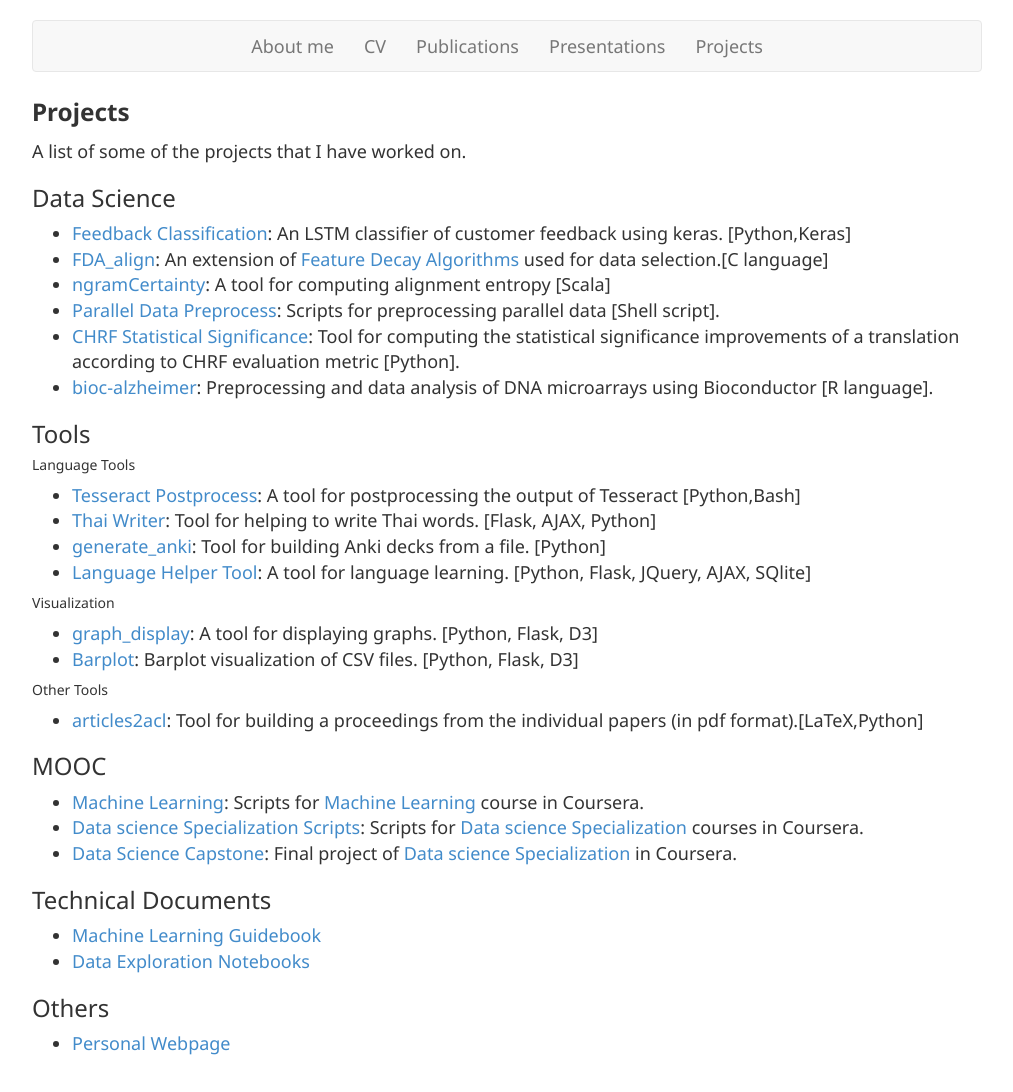
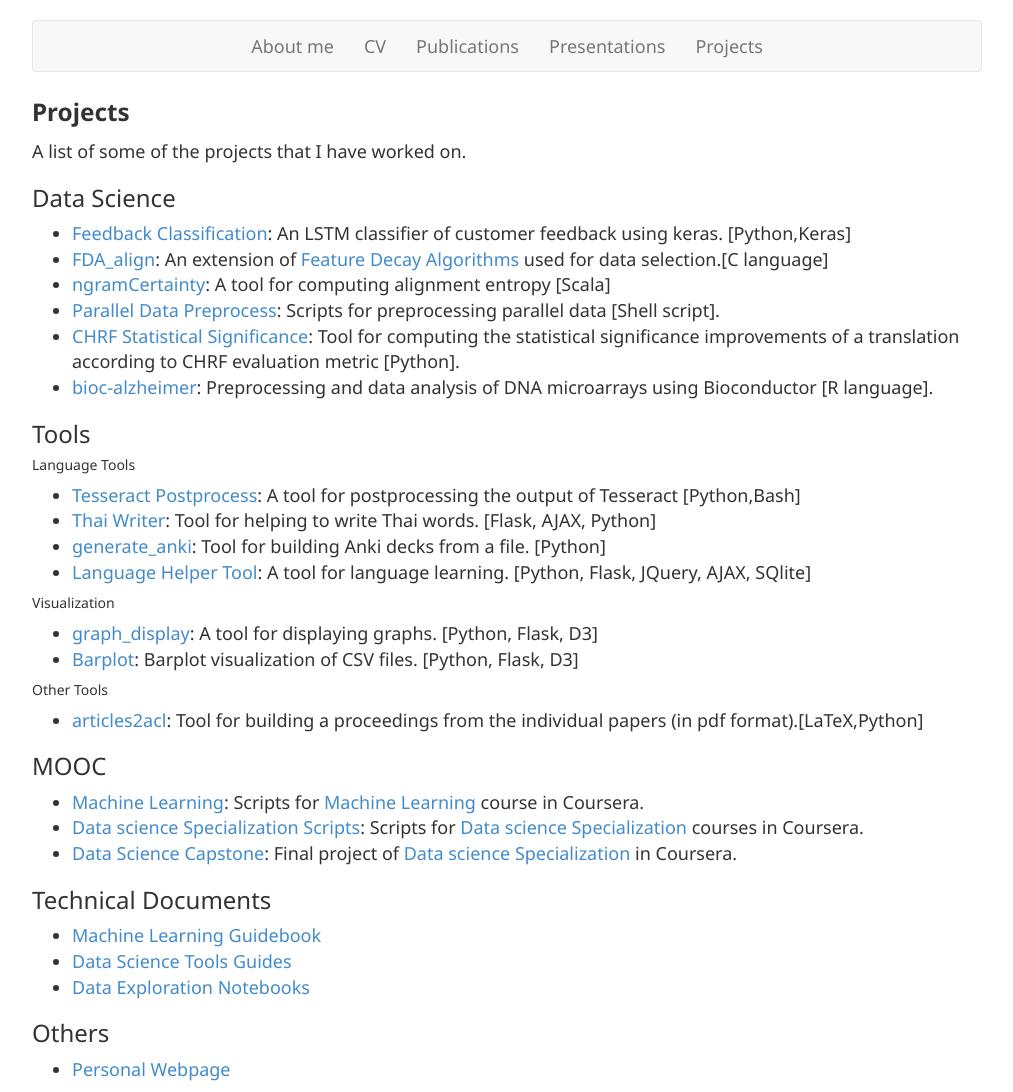
Before and after one commit to alberto-poncelas/alberto-poncelas.github.io, a Jekyll site: the page built from projects.md, in a window 1280 px wide. Shown: the whole page, without its empty margins (133-1146 px from the left). Built offline with Jekyll 4.4.1, drawn with Linux system fonts in a browser that asks for light colours; nearby versions of some CDN libraries; before the commit the page ends 1067 px from its top, so only the background shows below that.

Commit message:
Datascience_Tools_guides added

```diff
--- a/projects.md
+++ b/projects.md
@@ -40,6 +40,7 @@ A list of some of the projects that I have worked on.
 ### Technical Documents
 
 * [Machine Learning Guidebook](https://github.com/alberto-poncelas/ML_Guidebook)
+* [Data Science Tools Guides](https://github.com/alberto-poncelas/Datascience_Tools_guides)
 * [Data Exploration Notebooks](https://github.com/alberto-poncelas/data_exploration_notebooks)
 
 ### Others
```
